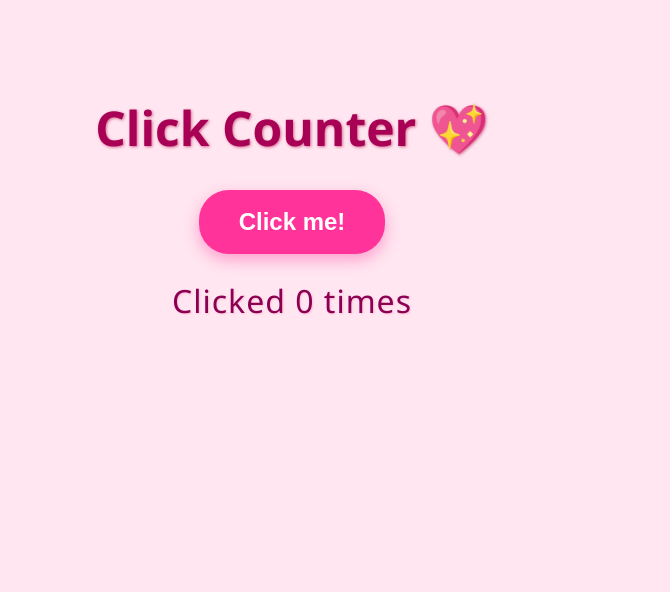
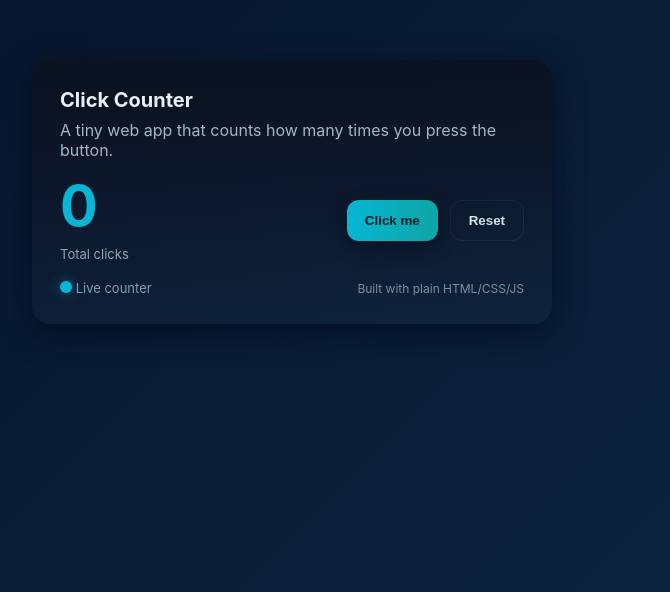
Before and after one commit to aiswaryaanoop12-bot/click-counder, a plain HTML site: page index.html in a window 1280 px wide. Shown: the part 208-800 px from the top of the page, without its empty margins (348-1018 px from the left). Drawn offline with Linux system fonts and the light colour scheme.

Commit message:
Update index.html

```diff
--- a/index.html
+++ b/index.html
@@ -1,72 +1,87 @@
-<!DOCTYPE html>
+<!doctype html>
 <html lang="en">
 <head>
-  <meta charset="UTF-8" />
-  <meta name="viewport" content="width=device-width, initial-scale=1" />
-  <title>Pink Click Counter</title>
+  <meta charset="utf-8" />
+  <meta name="viewport" content="width=device-width,initial-scale=1" />
+  <title>Click Counter</title>
   <style>
-    body {
-      background: #ffe6f0;
-      font-family: 'Segoe UI', Tahoma, Geneva, Verdana, sans-serif;
-      display: flex;
-      flex-direction: column;
-      align-items: center;
-      justify-content: center;
-      height: 100vh;
-      margin: 0;
-      color: #a70055;
-      user-select: none;
-    }
-    h1 {
-      margin-bottom: 30px;
-      font-weight: 700;
-      font-size: 3rem;
-      text-shadow: 1px 1px 3px #d46a91;
-    }
-    button {
-      background-color: #ff3399;
-      border: none;
-      padding: 18px 40px;
-      border-radius: 30px;
-      font-size: 1.5rem;
-      color: white;
-      cursor: pointer;
-      box-shadow: 0 6px 15px rgba(255, 51, 153, 0.4);
-      transition: background-color 0.3s ease, box-shadow 0.3s ease;
-      font-weight: 600;
-    }
-    button:hover {
-      background-color: #e6007e;
-      box-shadow: 0 8px 20px rgba(230, 0, 126, 0.6);
-    }
-    #count {
-      margin-top: 25px;
-      font-size: 2rem;
-      font-weight: 500;
-      letter-spacing: 1px;
-      color: #8b0053;
-      text-shadow: 1px 1px 2px #ffc0da;
-    }
+    :root{--bg:#0f1724;--card:#0b1220;--accent:#06b6d4;--glass:rgba(255,255,255,0.04)}
+    *{box-sizing:border-box}
+    body{min-height:100vh;display:grid;place-items:center;margin:0;background:linear-gradient(135deg,#071129 0%, #0b2540 100%);font-family:Inter,system-ui,Segoe UI,Roboto,"Helvetica Neue",Arial}
+    .card{width:min(520px,92vw);background:linear-gradient(180deg,var(--card),rgba(255,255,255,0.02));border-radius:18px;padding:28px;box-shadow:0 8px 30px rgba(2,6,23,0.6);color:#e6f0f6}
+    h1{margin:0 0 8px;font-size:20px}
+    p.lead{margin:0 0 18px;color:#9fb7c6}
+    .display{display:flex;align-items:center;justify-content:space-between;gap:12px;margin-bottom:18px}
+    .count{font-size:56px;font-weight:700;line-height:1;color:var(--accent);letter-spacing:-1px}
+    .controls{display:flex;gap:12px}
+    button{appearance:none;border:0;padding:12px 18px;border-radius:12px;font-weight:600;cursor:pointer}
+    .btn-click{background:linear-gradient(90deg,var(--accent),#0ea5a4);color:#042027;box-shadow:0 6px 18px rgba(3,12,20,0.45);transform:translateY(0);transition:transform .12s ease, box-shadow .12s ease}
+    .btn-click:active{transform:translateY(2px);box-shadow:0 3px 10px rgba(3,12,20,0.35)}
+    .btn-reset{background:transparent;border:1px solid rgba(255,255,255,0.06);color:#cfe8ee}
+    .meta{margin-top:12px;color:#8aa9b6;font-size:13px}
+    .footer{display:flex;justify-content:space-between;align-items:center;margin-top:18px;color:#7ea0ab;font-size:13px}
+    .pulse{display:inline-block;width:12px;height:12px;border-radius:50%;background:var(--accent);box-shadow:0 0 12px rgba(6,182,212,0.5)}
+    @media (max-width:420px){.count{font-size:40px}}
   </style>
 </head>
 <body>
+  <main class="card" role="main">
+    <h1>Click Counter</h1>
+    <p class="lead">A tiny web app that counts how many times you press the button.</p>
 
-  <h1>Click Counter 💖</h1>
-  <button id="clickBtn">Click me!</button>
-  <div id="count">Clicked 0 times</div>
+    <div class="display" aria-live="polite">
+      <div>
+        <div class="count" id="count">0</div>
+        <div class="meta">Total clicks</div>
+      </div>
+      <div class="controls">
+        <button id="clickBtn" class="btn-click" aria-pressed="false">Click me</button>
+        <button id="resetBtn" class="btn-reset">Reset</button>
+      </div>
+    </div>
+
+    <div class="footer">
+      <div><span class="pulse" aria-hidden="true"></span> Live counter</div>
+      <div style="font-size:12px;opacity:.9">Built with plain HTML/CSS/JS</div>
+    </div>
+  </main>
 
   <script>
-    document.addEventListener('DOMContentLoaded', () => {
-      const button = document.getElementById('clickBtn');
-      const countDisplay = document.getElementById('count');
-      let count = 0;
+    (function(){
+      const btn = document.getElementById('clickBtn');
+      const reset = document.getElementById('resetBtn');
+      const display = document.getElementById('count');
+      // Get previous count from localStorage
+      let count = Number(localStorage.getItem('clickCounter') || 0);
+      display.textContent = count;
 
-      button.addEventListener('click', () => {
+      function update(n){
+        display.textContent = n;
+        localStorage.setItem('clickCounter', String(n));
+      }
+
+      btn.addEventListener('click', ()=>{
         count++;
-        countDisplay.textContent = Clicked ${count} ${count === 1 ? 'time' : 'times'};
+        update(count);
+        // Button click animation
+        btn.animate([
+          { transform: 'scale(1)' },
+          { transform: 'scale(0.96)' },
+          { transform: 'scale(1)' }
+        ], { duration: 120, easing: 'ease-out' });
       });
-    });
+
+      reset.addEventListener('click', ()=>{
+        if(!confirm('Reset the counter to zero?')) return;
+        count = 0; update(count);
+      });
+
+      btn.addEventListener('keydown', (e)=>{
+        if(e.key === ' ' || e.key === 'Enter'){
+          e.preventDefault(); btn.click();
+        }
+      });
+    })();
   </script>
-
 </body>
 </html>
```
